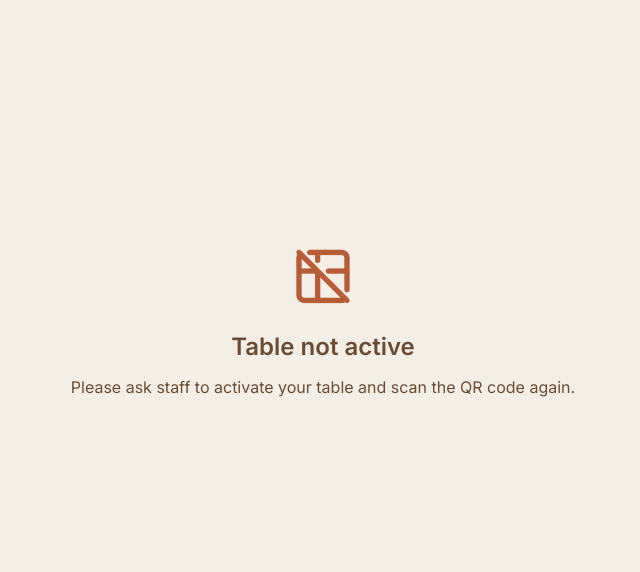
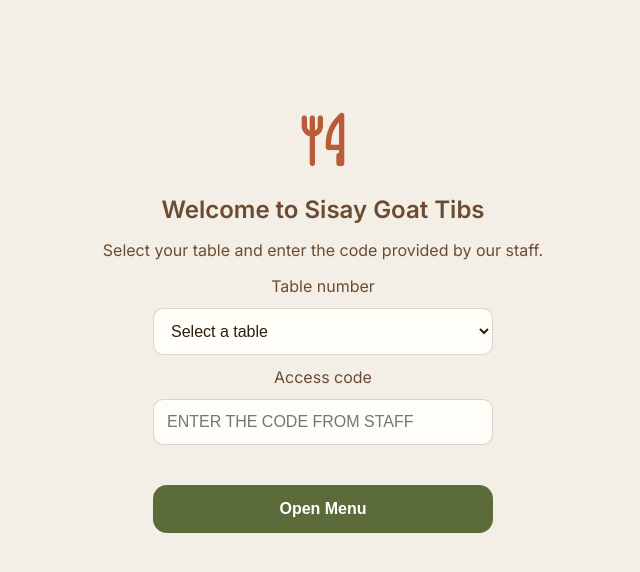
Before and after one commit to itseyob/sisay-bot-backend, a website: page public/customer.html in a window 1280 px wide. Shown: the whole page, without its empty margins (317-957 px from the left). Drawn offline with Linux system fonts and the light colour scheme.

Commit message:
Add inactive overlay with table selection form

```diff
--- a/public/customer.html
+++ b/public/customer.html
@@ -78,7 +78,25 @@ body{background:var(--bg);color:var(--text);font-family:var(--font);transition:b
   <div id="page-menu" class="page active"><div class="cat-tabs" id="catTabs"></div><div id="menuContent"></div></div>
   <div id="page-orders" class="page"><div id="ordersContent"></div></div>
 </div>
-<div id="inactiveOverlay" class="inactive-screen" style="display:flex;"><i class="ti ti-table-off"></i><h2>Table not active</h2><p>Please ask staff to activate your table and scan the QR code again.</p></div>
+<div id="inactiveOverlay" class="inactive-screen" style="display:flex;">
+  <i class="ti ti-tools-kitchen-2"></i>
+  <h2>Welcome to Sisay Goat Tibs</h2>
+  <p>Select your table and enter the code provided by our staff.</p>
+
+  <form id="sessionForm" style="width:100%;max-width:340px;display:flex;flex-direction:column;gap:12px;">
+    <label for="tableSelect">Table number</label>
+    <select id="tableSelect" required style="padding:13px;border-radius:10px;border:1px solid var(--border2);background:var(--surface);color:var(--text);font-size:16px;">
+      <option value="">Select a table</option>
+    </select>
+
+    <label for="sessionInput">Access code</label>
+    <input id="sessionInput" type="text" placeholder="Enter the code from staff" required autocomplete="off" style="padding:13px;border-radius:10px;border:1px solid var(--border2);background:var(--surface);color:var(--text);font-size:16px;text-transform:uppercase;">
+
+    <p id="sessionError" role="alert" style="color:var(--terra);font-size:13px;"></p>
+
+    <button type="submit" class="place-btn" id="sessionSubmit">Open Menu</button>
+  </form>
+</div>
 <div class="drawer" id="drawer"><div class="drawer-head"><h3>የእርስዎ ትዕዛዝ</h3><button class="close-btn" id="closeDrawer">✕</button></div><div id="cartItems"></div><div id="cartTotal" style="margin-top:16px; font-weight:700;"></div><button class="place-btn" id="checkoutBtn"><i class="ti ti-clipboard-check"></i> አረጋግጥ</button></div>
 <div class="overlay" id="overlay"></div>
 <div id="toastMsg" style="position:fixed; bottom:20px; left:50%; transform:translateX(-50%); background:var(--earth); color:white; padding:8px 20px; border-radius:40px; z-index:200; opacity:0; transition:0.2s; pointer-events:none;"></div>
```
